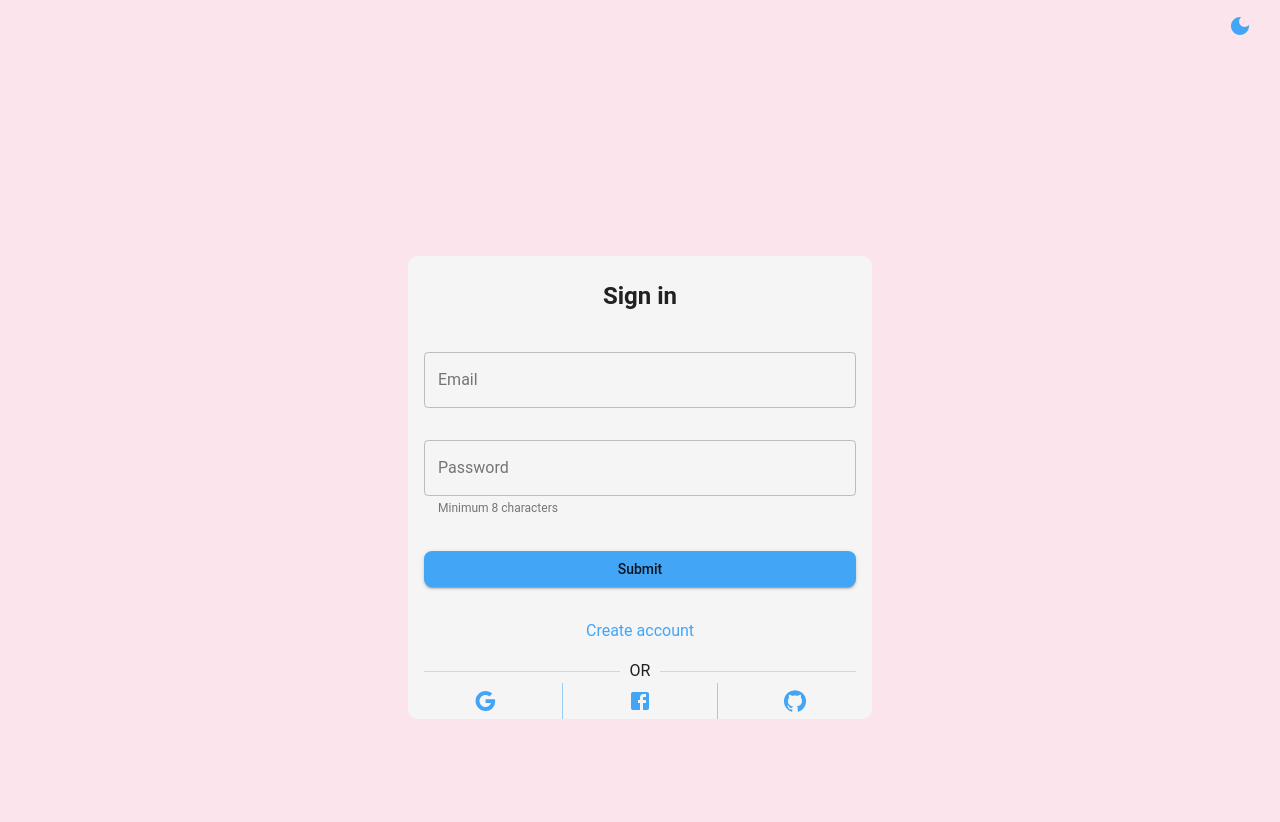
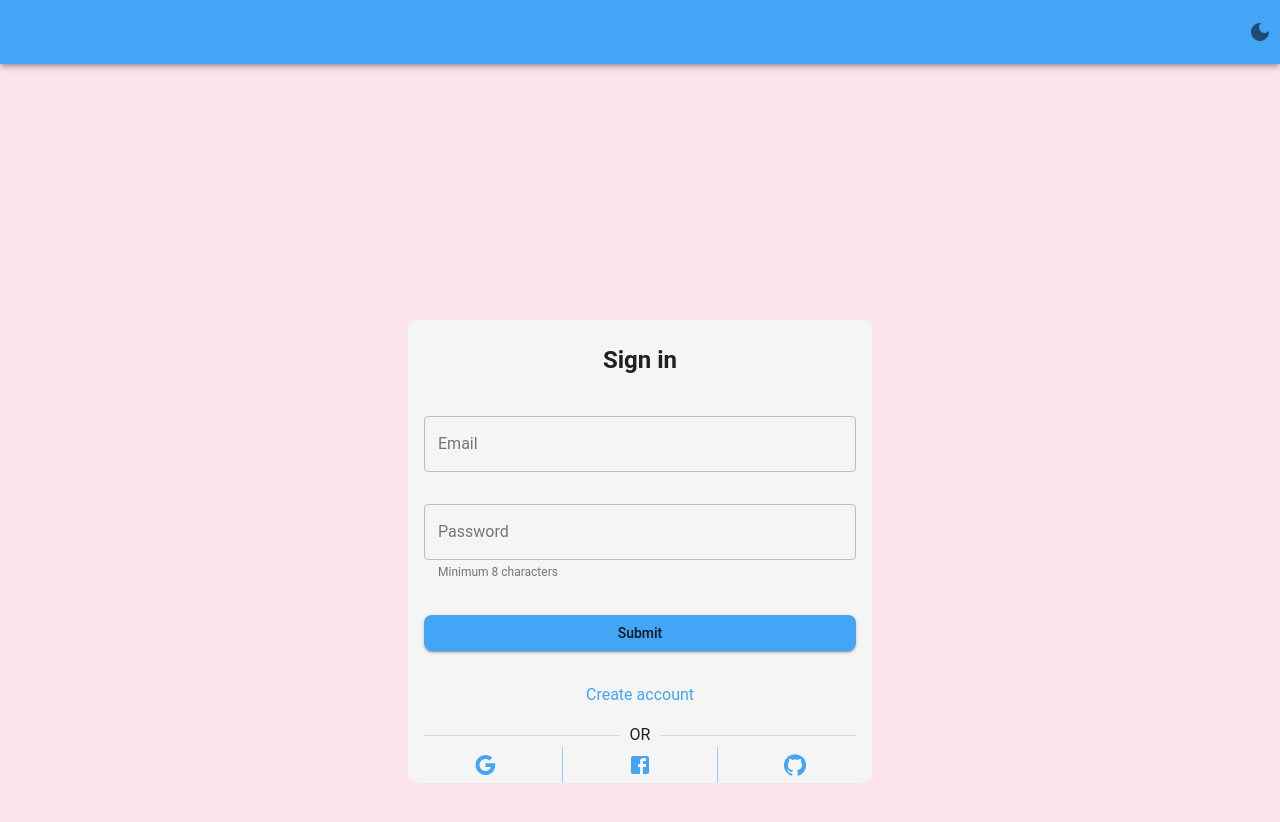
Before and after one commit to BTrifonov/digital-notes-app, a React (Vite) app in the folder frontend/app/: page /sign-in in a window 1280 px wide. Shown: the top 822 px of the page. Built offline with nearby package versions, Linux system fonts and the light colour scheme.

Commit message:
Created a top nav bar

```diff
--- a/frontend/app/src/App.tsx
+++ b/frontend/app/src/App.tsx
@@ -1,9 +1,6 @@
 import { CssBaseline, ThemeProvider, Button } from '@mui/material';
 import './App.css';
 import { useState } from 'react';
-
-import DarkModeIcon from '@mui/icons-material/DarkMode';
-import LightModeIcon from '@mui/icons-material/LightMode';
 
 import { darkTheme, lightTheme } from './theme';
 import AppRoutes from './AppRoutes';
@@ -22,19 +19,7 @@ function App() {
     <ThemeProvider theme={isDarkMode ? darkTheme : lightTheme}>
       <LocalizationProvider dateAdapter={AdapterDayjs}>
         <CssBaseline />
-        <Button
-          onClick={handleThemeToggle}
-          sx={{
-            position: 'fixed',
-            top: '0',
-            right: '0',
-            zIndex: 10, // Make sure it's above other elements
-            margin: '0.5rem', // Optional margin to give some space from the edges
-          }}
-        >
-          {isDarkMode ? <LightModeIcon /> : <DarkModeIcon />}
-        </Button>
-        <AppRoutes />
+        <AppRoutes handleThemeToggle={handleThemeToggle} isDarkMode={isDarkMode}/>
       </LocalizationProvider>
     </ThemeProvider>
   );
--- a/frontend/app/src/AppRoutes.tsx
+++ b/frontend/app/src/AppRoutes.tsx
@@ -1,18 +1,20 @@
 import { BrowserRouter as Router, Routes, Route } from 'react-router-dom';
 
-import LoginPage from './components/pages/LoginPage';
+import LoginPage from './components/pages/SignInPage';
 import SignUpPage from './components/pages/SignUpPage';
 import HomePage from './components/pages/HomePage';
 import WelcomePage from './components/pages/WelcomePage';
+import { NavbarProps } from './types/global';
 
-export default function AppRoutes() {
+
+export default function AppRoutes({handleThemeToggle, isDarkMode}: NavbarProps) {
     return (
         <Router>
             <Routes>
-                <Route path='/' element={<WelcomePage/>}/>
-                <Route path='/sign-in' element={<LoginPage/>}/>
-                <Route path='/sign-up' element={<SignUpPage/>}/>
-                <Route path='/home-page' element={<HomePage/>}/>
+                <Route path='/' element={<WelcomePage handleThemeToggle={handleThemeToggle} isDarkMode={isDarkMode}/>}/>
+                <Route path='/sign-in' element={<LoginPage handleThemeToggle={handleThemeToggle} isDarkMode={isDarkMode}/>}/>
+                <Route path='/sign-up' element={<SignUpPage handleThemeToggle={handleThemeToggle} isDarkMode={isDarkMode}/>}/>
+                <Route path='/home-page' element={<HomePage handleThemeToggle={handleThemeToggle} isDarkMode={isDarkMode}/>}/>
             </Routes>
         </Router>
     )
--- /dev/null
+++ b/frontend/app/src/components/common/ButtonAppBar.tsx
@@ -0,0 +1,34 @@
+import * as React from 'react';
+import AppBar from '@mui/material/AppBar';
+import Box from '@mui/material/Box';
+import Button from "@mui/material";
+import Toolbar from '@mui/material/Toolbar';
+import IconButton from '@mui/material/IconButton';
+import MenuIcon from '@mui/icons-material/Menu';
+import { NavbarProps } from '../../types/global';
+
+import DarkModeIcon from '@mui/icons-material/DarkMode';
+import LightModeIcon from '@mui/icons-material/LightMode';
+
+export default function ButtonAppBar({handleThemeToggle, isDarkMode}:NavbarProps) {
+  return (
+    <Box sx={{ flexGrow: 1 }}>
+      <AppBar position="static">
+        <Toolbar
+          disableGutters
+          sx={{
+            display: 'flex',
+            justifyContent: 'end'
+          }}
+        >
+          <IconButton
+            sx={{marginLeft: '3em'}}
+            onClick={handleThemeToggle}
+          >
+            {isDarkMode ? <LightModeIcon/> : <DarkModeIcon/>}
+          </IconButton>
+        </Toolbar>
+      </AppBar>
+    </Box>
+  );
+}
--- a/frontend/app/src/components/pages/HomePage.tsx
+++ b/frontend/app/src/components/pages/HomePage.tsx
@@ -1,23 +1,36 @@
 import * as React from 'react';
 import { getStroke } from 'perfect-freehand';
 import { getSvgPathFromStroke } from '../../utils/getSvgPathFromStroke';
-import { Box } from '@mui/material';
+import { Box, Container } from '@mui/material';
+import { NavbarProps } from '../../types/global';
+import ButtonAppBar from '../common/ButtonAppBar';
 
 type Point = [number, number, number];  // A single point: [x, y, pressure]
 type Stroke = Point[];  // A stroke is a collection of points
 
-export default function HomePage() {
+export default function HomePage({ handleThemeToggle, isDarkMode }: NavbarProps) {
   const [strokes, setStrokes] = React.useState<Stroke[]>([]);  // Store multiple strokes
   const [currentStroke, setCurrentStroke] = React.useState<Stroke>([]);  // Store the current stroke being drawn
 
   function handlePointerDown(e: React.PointerEvent<SVGSVGElement>) {
+    const svg = e.currentTarget;
+    const { left, top } = svg.getBoundingClientRect();  // Get the position of the SVG in the viewport
     e.currentTarget.setPointerCapture(e.pointerId);
-    setCurrentStroke([[e.pageX, e.pageY, e.pressure]]);
+
+    // Adjust coordinates to be relative to the SVG
+    setCurrentStroke([[e.clientX - left, e.clientY - top, e.pressure]]);
   }
 
   function handlePointerMove(e: React.PointerEvent<SVGSVGElement>) {
     if (e.buttons !== 1) return;
-    setCurrentStroke(prevStroke => [...prevStroke, [e.pageX, e.pageY, e.pressure]]);
+
+    const svg = e.currentTarget;
+    const { left, top } = svg.getBoundingClientRect();  // Adjust coordinates to the SVG
+
+    setCurrentStroke(prevStroke => [
+      ...prevStroke,
+      [e.clientX - left, e.clientY - top, e.pressure]
+    ]);
   }
 
   function handlePointerUp() {
@@ -29,14 +42,16 @@ export default function HomePage() {
   }
 
   return (
-    <Box
+    <Container disableGutters maxWidth={false}>
+      <ButtonAppBar handleThemeToggle={handleThemeToggle} isDarkMode={isDarkMode} />
+      <Container
+        disableGutters
+        maxWidth={false}
         sx={{
           height: '100vh',
           width: '100vw',
           position: 'relative',
           overflow: 'hidden',
-        margin: 0,
-        padding: 0,
         }}
       >
         <svg
@@ -44,7 +59,7 @@ export default function HomePage() {
           width="100%"
           onPointerDown={handlePointerDown}
           onPointerMove={handlePointerMove}
-        onPointerUp={handlePointerUp}  // Handle when the pointer is lifted
+          onPointerUp={handlePointerUp}
           style={{ touchAction: 'none', margin: 0, padding: 0 }}
         >
           {/* Render previous strokes */}
@@ -72,6 +87,7 @@ export default function HomePage() {
             />
           )}
         </svg>
-    </Box>
+      </Container>
+    </Container>
   );
 }
--- a/frontend/app/src/components/pages/LoginPage.tsx
+++ /dev/null
@@ -1,59 +0,0 @@
-import { Box, Button, ButtonGroup, Container, Divider, Link,TextField, Typography, useTheme } from "@mui/material";
-
-import { useNavigate } from "react-router-dom";
-
-import GoogleIcon from '@mui/icons-material/Google';
-import FacebookIcon from '@mui/icons-material/Facebook';
-import GitHubIcon from '@mui/icons-material/GitHub';
-
-export default function LoginPage() {
-  const theme = useTheme();
-  const navigate = useNavigate();
-
-  function handleSubmit() {
-    //Redirect
-    navigate('/home-page')
-  }
-
-
-  return (
-    <Container
-    sx={{
-      marginTop: '20%',
-      marginBottom: '20%',
-      width: '40%',
-      height: 'auto'
-    }}
-  >
-    <Box
-      sx= {{
-        display: "flex",
-        flexDirection: "column",
-        bgcolor: theme.palette.background.paper,
-        borderStyle: "hidden",
-        borderRadius: "2%"
-      }}
-    >
-        <Typography variant="h5">Sign in</Typography>
-        <TextField id="filled-basic" label="Email" variant="outlined" />
-        <TextField id="user-password" label="Password" helperText="Minimum 8 characters" type="password" variant="outlined" />
-        <Button variant="contained" onClick={handleSubmit}>Submit</Button>
-
-        <Link href='/signup' underline="hover">
-          Create account
-        </Link>
-
-        <Divider orientation="horizontal" variant="middle" textAlign="center">OR</Divider>
-
-        <ButtonGroup
-          variant="text"
-          fullWidth
-        >
-          <Button sx={{margin: 0}}><GoogleIcon/></Button>
-          <Button sx={{margin: 0}}><FacebookIcon/></Button>
-          <Button sx={{margin: 0}}><GitHubIcon/></Button>
-        </ButtonGroup>
-    </Box>
-  </Container>
-  );
-}
--- /dev/null
+++ b/frontend/app/src/components/pages/SignInPage.tsx
@@ -0,0 +1,67 @@
+import { AppBar, Box, Button, ButtonGroup, Container, Divider, Link,TextField, Typography, useTheme } from "@mui/material";
+
+import { useNavigate } from "react-router-dom";
+
+import GoogleIcon from '@mui/icons-material/Google';
+import FacebookIcon from '@mui/icons-material/Facebook';
+import GitHubIcon from '@mui/icons-material/GitHub';
+import ButtonAppBar from "../common/ButtonAppBar";
+import { NavbarProps } from "../../types/global";
+
+export default function LoginPage({handleThemeToggle, isDarkMode}: NavbarProps) {
+  const theme = useTheme();
+  const navigate = useNavigate();
+
+  function handleSubmit() {
+    //Redirect
+    navigate('/home-page')
+  }
+
+  function handleCreateAccount() {
+    navigate('/sign-up');
+  }
+
+  return (
+    <Container disableGutters maxWidth={false}>
+      <ButtonAppBar handleThemeToggle={handleThemeToggle} isDarkMode={isDarkMode}/>
+      <Container
+      sx={{
+      marginTop: '20%',
+      marginBottom: '20%',
+      width: '40%',
+      height: 'auto'
+      }}
+      >
+        <Box
+          sx= {{
+            display: "flex",
+            flexDirection: "column",
+            bgcolor: theme.palette.background.paper,
+            borderStyle: "hidden",
+            borderRadius: "2%"
+          }}
+        >
+          <Typography variant="h5">Sign in</Typography>
+          <TextField id="filled-basic" label="Email" variant="outlined" />
+          <TextField id="user-password" label="Password" helperText="Minimum 8 characters" type="password" variant="outlined" />
+          <Button variant="contained" onClick={handleSubmit}>Submit</Button>
+
+          <Link onClick= {handleCreateAccount}  underline="hover">
+            Create account
+          </Link>
+
+          <Divider orientation="horizontal" variant="middle" textAlign="center">OR</Divider>
+
+          <ButtonGroup
+            variant="text"
+            fullWidth
+          >
+            <Button sx={{margin: 0}}><GoogleIcon/></Button>
+            <Button sx={{margin: 0}}><FacebookIcon/></Button>
+            <Button sx={{margin: 0}}><GitHubIcon/></Button>
+          </ButtonGroup>
+        </Box>
+      </Container>
+    </Container>
+  );
+}
--- a/frontend/app/src/components/pages/SignUpPage.tsx
+++ b/frontend/app/src/components/pages/SignUpPage.tsx
@@ -4,8 +4,10 @@ import {Box, Button, Container, TextField, Typography, useTheme} from "@mui/mate
 import { DatePicker } from '@mui/x-date-pickers';
 
 import Checkbox from '@mui/material/Checkbox';
+import { NavbarProps } from '../../types/global';
+import ButtonAppBar from '../common/ButtonAppBar';
 
-export default function SignUpPage() {
+export default function SignUpPage({handleThemeToggle, isDarkMode}:NavbarProps) {
     const theme = useTheme();
 
     const [checked, setChecked] = React.useState<boolean>(false);
@@ -15,6 +17,8 @@ export default function SignUpPage() {
     }
 
     return (
+        <Container disableGutters maxWidth={false}>
+            <ButtonAppBar handleThemeToggle={handleThemeToggle} isDarkMode={isDarkMode}/>
             <Container
                 sx={{
                     marginTop: "10%",
@@ -57,5 +61,6 @@ export default function SignUpPage() {
                     <Button variant='contained'> Sign Up</Button>
                 </Box>
             </Container>
+        </Container>
     )
 }
--- a/frontend/app/src/components/pages/WelcomePage.tsx
+++ b/frontend/app/src/components/pages/WelcomePage.tsx
@@ -1,8 +1,14 @@
+import { Container, Typography } from "@mui/material";
+import { NavbarProps } from "../../types/global";
+import ButtonAppBar from "../common/ButtonAppBar";
 
-export default function WelcomePage() {
+export default function WelcomePage({handleThemeToggle, isDarkMode}: NavbarProps ) {
     return (
-        <div>
-            Welcoming page with short description and two buttons for signing in and signing up.
-        </div>
+        <Container disableGutters maxWidth={false}>
+            <ButtonAppBar handleThemeToggle={handleThemeToggle} isDarkMode={isDarkMode} />
+            <Typography>
+                Welcome to the digital notes AI assistant :)
+            </Typography>
+        </Container>
     )
 }
--- /dev/null
+++ b/frontend/app/src/types/global.ts
@@ -0,0 +1,4 @@
+export type NavbarProps = {
+    handleThemeToggle: () => void, // The function type: no arguments, returns nothing (void)
+    isDarkMode: boolean
+  };
```
Lines whose indentation alone changed are shown as unchanged.
